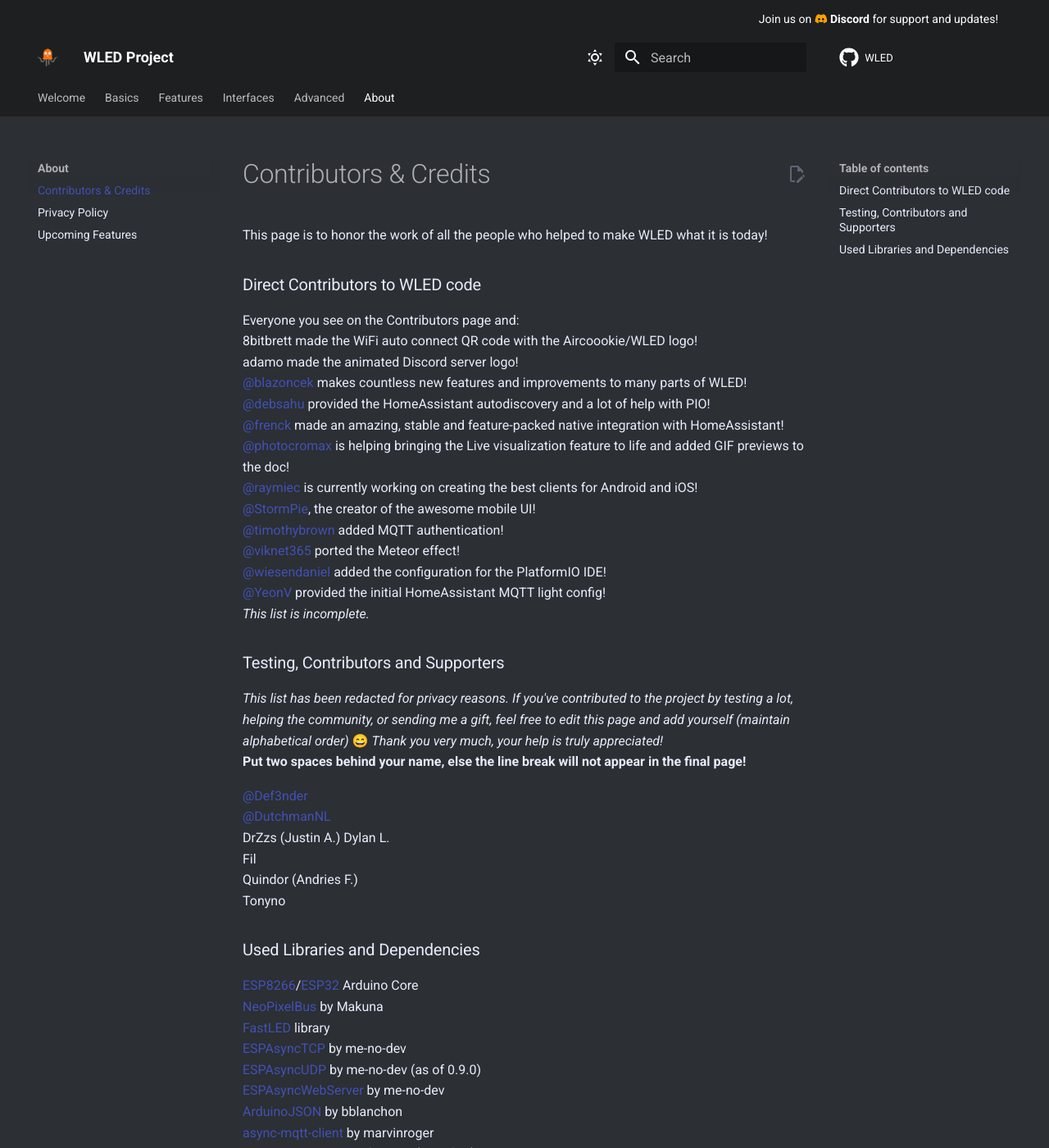
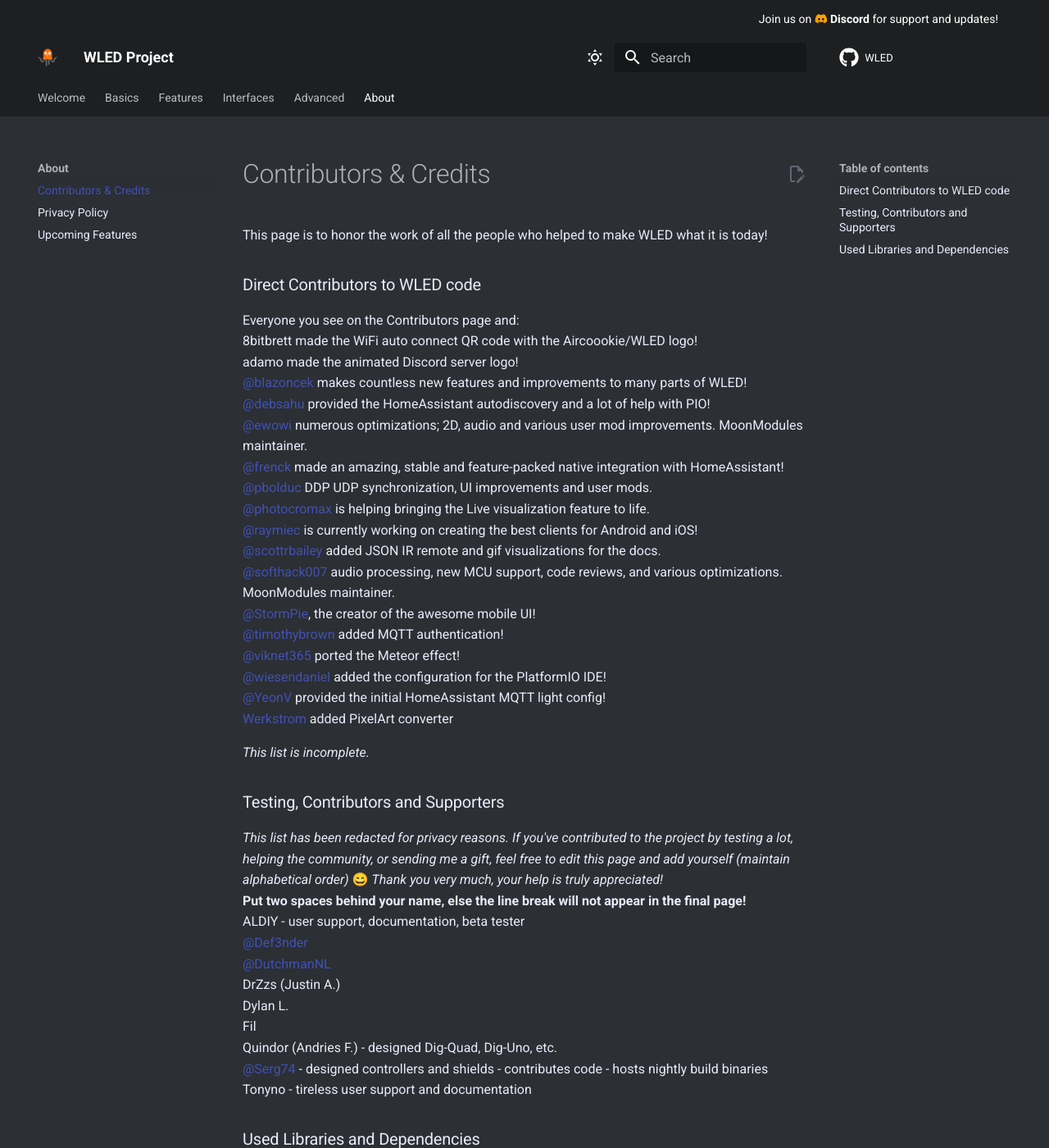
Before and after one commit to Aircoookie/WLED-Docs, an MkDocs documentation site: the page built from docs/about/contributors.md, in a window 1280 px wide and 1400 px high. Shown: the whole window at 82% size. Built offline with MkDocs 1.6.1 and Material for MkDocs 9.7.7, drawn with Linux system fonts in a browser that asks for light colours; comment, search, counter and statistics services are not loaded.

Commit message:
Update contributors.md
Add numerous contributors and supports

```diff
--- a/docs/about/contributors.md
+++ b/docs/about/contributors.md
@@ -14,28 +14,35 @@
 adamo made the animated Discord server logo!
 [@blazoncek](https://github.com/blazoncek) makes countless new features and improvements to many parts of WLED!
 [@debsahu](https://github.com/debsahu) provided the HomeAssistant autodiscovery and a lot of help with PIO!
+[@ewowi](https://github.com/ewoudwijma) numerous optimizations; 2D, audio and various user mod improvements.  MoonModules maintainer.
 [@frenck](https://github.com/frenck) made an amazing, stable and feature-packed native integration with HomeAssistant!
-[@photocromax](https://github.com/photocromax) is helping bringing the Live visualization feature to life and added GIF previews to the doc!
+[@pbolduc](https://github.com/pbolduc) DDP UDP synchronization, UI improvements and user mods.
+[@photocromax](https://github.com/photocromax) is helping bringing the Live visualization feature to life.
 [@raymiec](https://github.com/raymiec)  is currently working on creating the best clients for Android and iOS!
+[@scottrbailey](https://github.com/scottrbailey) added JSON IR remote and gif visualizations for the docs.
+[@softhack007](https://github.com/softhack007) audio processing, new MCU support, code reviews, and various optimizations.  MoonModules maintainer.
 [@StormPie](https://github.com/stormpie), the creator of the awesome mobile UI!
 [@timothybrown](https://github.com/timothybrown) added MQTT authentication!
 [@viknet365](https://github.com/viknet365) ported the Meteor effect!
 [@wiesendaniel](https://github.com/wiesendaniel) added the configuration for the PlatformIO IDE!
 [@YeonV](https://github.com/YeonV) provided the initial HomeAssistant MQTT light config!
+[Werkstrom](https://github.com/werkstrom) added PixelArt converter
+
 _This list is incomplete._
 
 ### Testing, Contributors and Supporters
 
 _This list has been redacted for privacy reasons. If you've contributed to the project by testing a lot, helping the community, or sending me a gift, feel free to edit this page and add yourself (maintain alphabetical order)_ 😄 _Thank you very much, your help is truly appreciated!_
 **Put two spaces behind your name, else the line break will not appear in the final page!**
-
+ALDIY - user support, documentation, beta tester
 [@Def3nder](https://github.com/Def3nder)
 [@DutchmanNL](https://github.com/DutchmanNL)
 DrZzs (Justin A.)
 Dylan L.
 Fil
-Quindor (Andries F.)
-Tonyno
+Quindor (Andries F.) - designed Dig-Quad, Dig-Uno, etc.
+[@Serg74](https://github.com/srg74) - designed controllers and shields - contributes code - hosts nightly build binaries
+Tonyno - tireless user support and documentation
 
 ### Used Libraries and Dependencies
 
```
